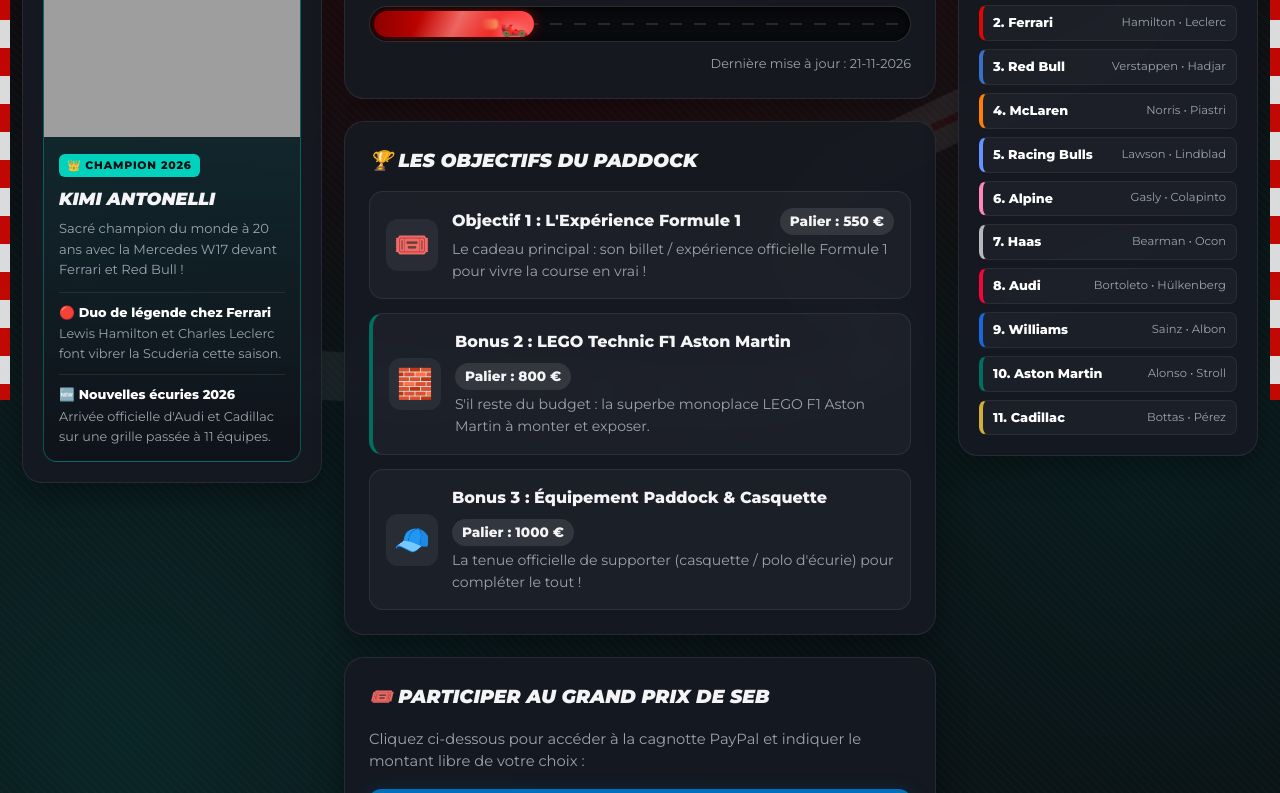
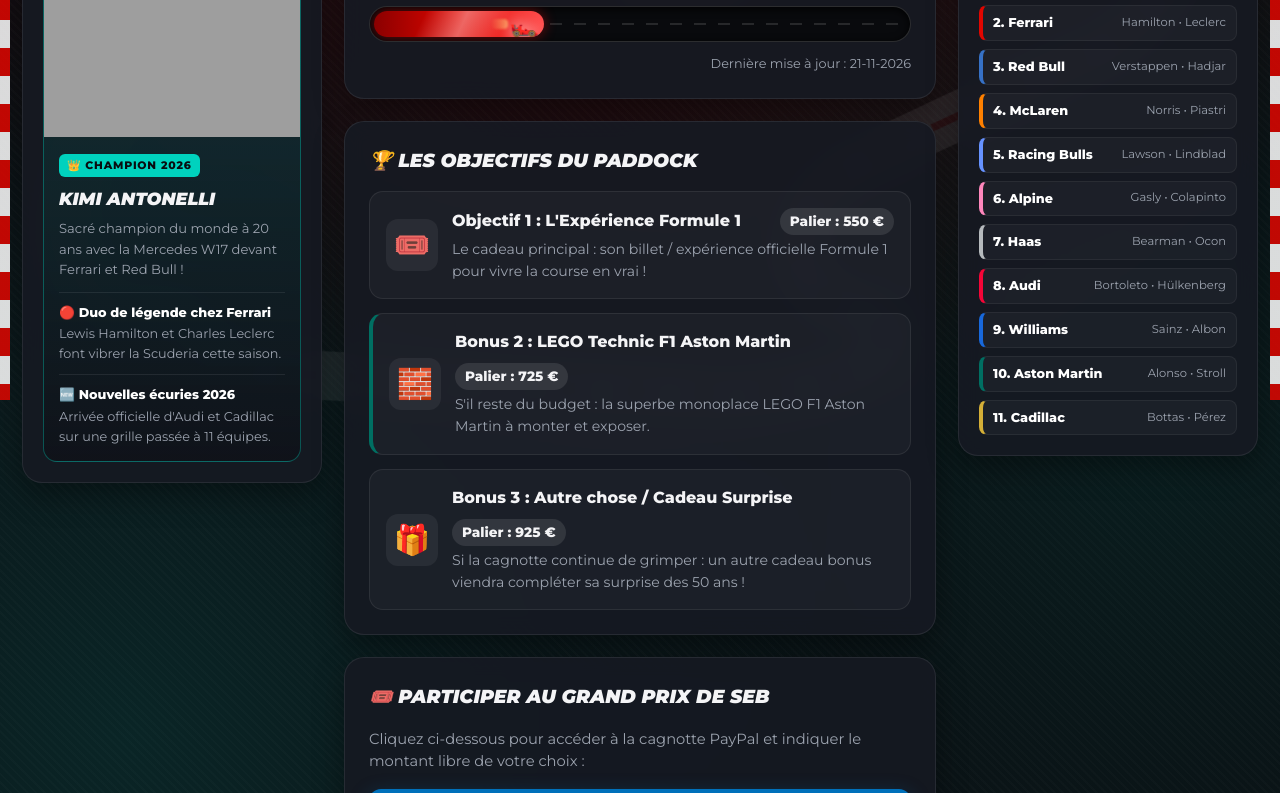
Before and after one commit to NatanGrT/CT76, a plain HTML site: page index.html in a window 1280 px wide. Shown: the part 400-1193 px from the top of the page. Drawn offline with Linux system fonts and the light colour scheme; grey boxes are pictures that could not be loaded.

Commit message:
Update index.html

```diff
--- a/index.html
+++ b/index.html
@@ -702,16 +702,16 @@
     },
     {
       titre: "Bonus 2 : LEGO Technic F1 Aston Martin",
-      prix: 800,
+      prix: 725,
       icone: "🧱",
       description: "S'il reste du budget : la superbe monoplace LEGO F1 Aston Martin à monter et exposer.",
       style: "aston"
     },
     {
-      titre: "Bonus 3 : Équipement Paddock & Casquette",
-      prix: 1000,
-      icone: "🧢",
-      description: "La tenue officielle de supporter (casquette / polo d'écurie) pour compléter le tout !",
+      titre: "Bonus 3 : Autre chose / Cadeau Surprise",
+      prix: 925,
+      icone: "🎁",
+      description: "Si la cagnotte continue de grimper : un autre cadeau bonus viendra compléter sa surprise des 50 ans !",
       style: ""
     }
   ];
```
